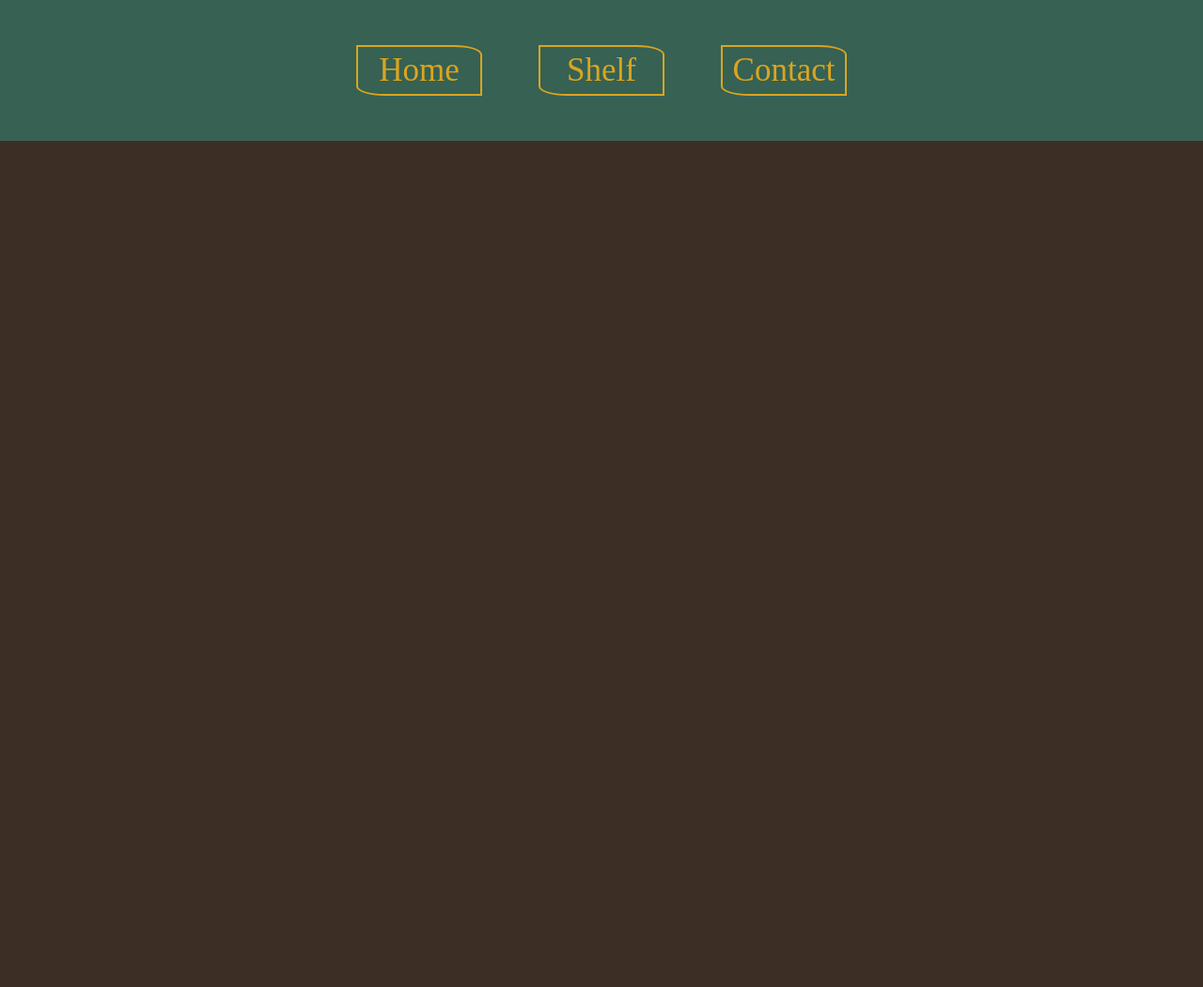
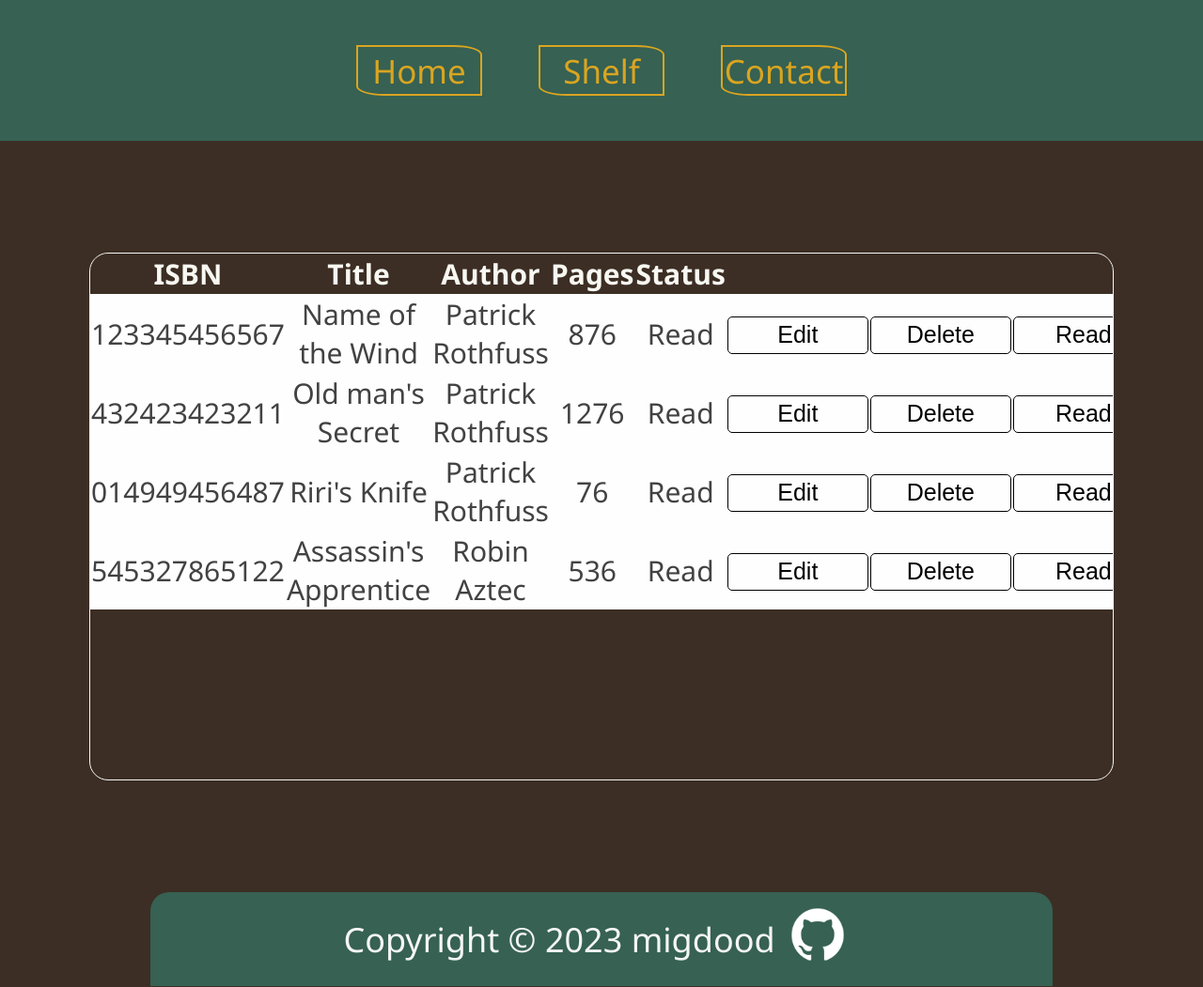
Before and after one commit to migdood/Library, a plain HTML site: page shelf.html in a window 1280 px wide. Shown: the whole page at 94% size. Before the commit the page ends 800 px from the top, so only its background shows below. Drawn offline with Linux system fonts and the light colour scheme.

Commit message:
added footer, added shelf, created table, added dummy text

```diff
--- a/css/contact.css
+++ b/css/contact.css
@@ -2,7 +2,7 @@ main{
   display: flex;
   justify-content: center;
   align-items: center;
-  height: 70svh;
+  height: 100svh;
 }
 /* Styling for the contact card */
 .contact-card {
--- /dev/null
+++ b/css/shelf.css
@@ -0,0 +1,39 @@
+.container {
+  border: 1px solid #f5f5f5;
+  background-color: transparent;
+  border-radius: 20px;
+  height: 70svh;
+  width: 85vw;
+  overflow: hidden;
+}
+
+table {
+  font-size: 30px;
+  text-align: center;
+  color: #f5f5f5;
+  width: 100%;
+  border-spacing: 0;
+}
+th {
+  background-color: #3c2e24;
+  color: #f8f8f2;
+}
+table > tbody > tr:hover {
+  background-color: rgb(218, 217, 217);
+}
+table > tbody > tr > td > button {
+  height: 40px;
+  font-size: 25px;
+  width: 150px;
+  background-color: transparent;
+  border: 1px solid black;
+  border-radius: 5px;
+}
+table > tbody > tr > td > button:hover {
+  background-color: #3C2E24;
+  color: white;
+}
+tbody {
+  background-color: #fefefe;
+  color: #424242;
+}
--- a/css/style.css
+++ b/css/style.css
@@ -3,6 +3,7 @@ body {
   margin: 0;
   padding: 0;
   box-sizing: border-box;
+  font-family: 'Segoe UI', Tahoma, Geneva, Verdana, sans-serif;
 }
 header {
   height: 150px;
@@ -37,3 +38,41 @@ header > nav > ul > li:hover {
   background-color: #3e6d5d;
   cursor: pointer;
 }
+main {
+  display: flex;
+  justify-content: center;
+  align-items: center;
+  height: 100svh;
+}
+footer {
+  display: flex;
+  justify-content: center;
+  align-items: center;
+}
+.footer-container {
+  display: flex;
+  justify-content: center;
+  align-items: center;
+  font-size: 36px;
+  color: #f5f5f5;
+  height: 100px;
+  width: 75vw;
+  border-radius: 20px 20px 0px 0px;
+  background-color: #366153;
+}
+footer img {
+  width: 90px;
+  height: auto;
+  filter: invert();
+}
+footer img:hover {
+  animation: 1s spin ease;
+}
+@keyframes spin {
+  0% {
+    rotate: 0deg;
+  }
+  100% {
+    rotate: 360deg;
+  }
+}
--- a/shelf.html
+++ b/shelf.html
@@ -4,6 +4,7 @@
     <meta charset="UTF-8" />
     <meta name="viewport" content="width=device-width, initial-scale=1.0" />
     <link rel="stylesheet" href="css/style.css" />
+    <link rel="stylesheet" href="css/shelf.css" />
     <script src="js/script.js" defer></script>
     <title>Library</title>
   </head>
@@ -18,10 +19,72 @@
       </nav>
     </header>
     <main>
-
+      <div class="container">
+        <table>
+          <tr>
+            <th>ISBN</th>
+            <th>Title</th>
+            <th>Author</th>
+            <th>Pages</th>
+            <th>Status</th>
+            <th></th>
+            <th></th>
+            <th></th>
+          </tr>
+          <tr>
+            <td>123345456567</td>
+            <td>Name of the Wind</td>
+            <td>Patrick Rothfuss</td>
+            <td>876</td>
+            <td>Read</td>
+            <td><button>Edit</button></td>
+            <td><button>Delete</button></td>
+            <td><button>Read</button></td>
+          </tr>
+          <tr>
+            <td>432423423211</td>
+            <td>Old man's Secret</td>
+            <td>Patrick Rothfuss</td>
+            <td>1276</td>
+            <td>Read</td>
+            <td><button>Edit</button></td>
+            <td><button>Delete</button></td>
+            <td><button>Read</button></td>
+          </tr>
+          <tr>
+            <td>014949456487</td>
+            <td>Riri's Knife</td>
+            <td>Patrick Rothfuss</td>
+            <td>76</td>
+            <td>Read</td>
+            <td><button>Edit</button></td>
+            <td><button>Delete</button></td>
+            <td><button>Read</button></td>
+          </tr>
+          <tr>
+            <td>545327865122</td>
+            <td>Assassin's Apprentice</td>
+            <td>Robin Aztec</td>
+            <td>536</td>
+            <td>Read</td>
+            <td><button>Edit</button></td>
+            <td><button>Delete</button></td>
+            <td><button>Read</button></td>
+          </tr>
+        </table>
+      </div>
     </main>
     <footer>
-
+      <div class="footer-container">
+        Copyright ©
+        <script>
+          document.write(new Date().getFullYear());
+        </script>
+        migdood
+        <a href="https://github.com/migdood" target="_blank">
+          <i class=""><img src="img/github-icond.png" alt="Github Icon" /></i
+        ></a>
+      </div>
     </footer>
   </body>
 </html>
```
Also changed, not shown: contact.html (+13 -2 lines), index.html (+10 -1 lines), img/github-icond.png (added).
